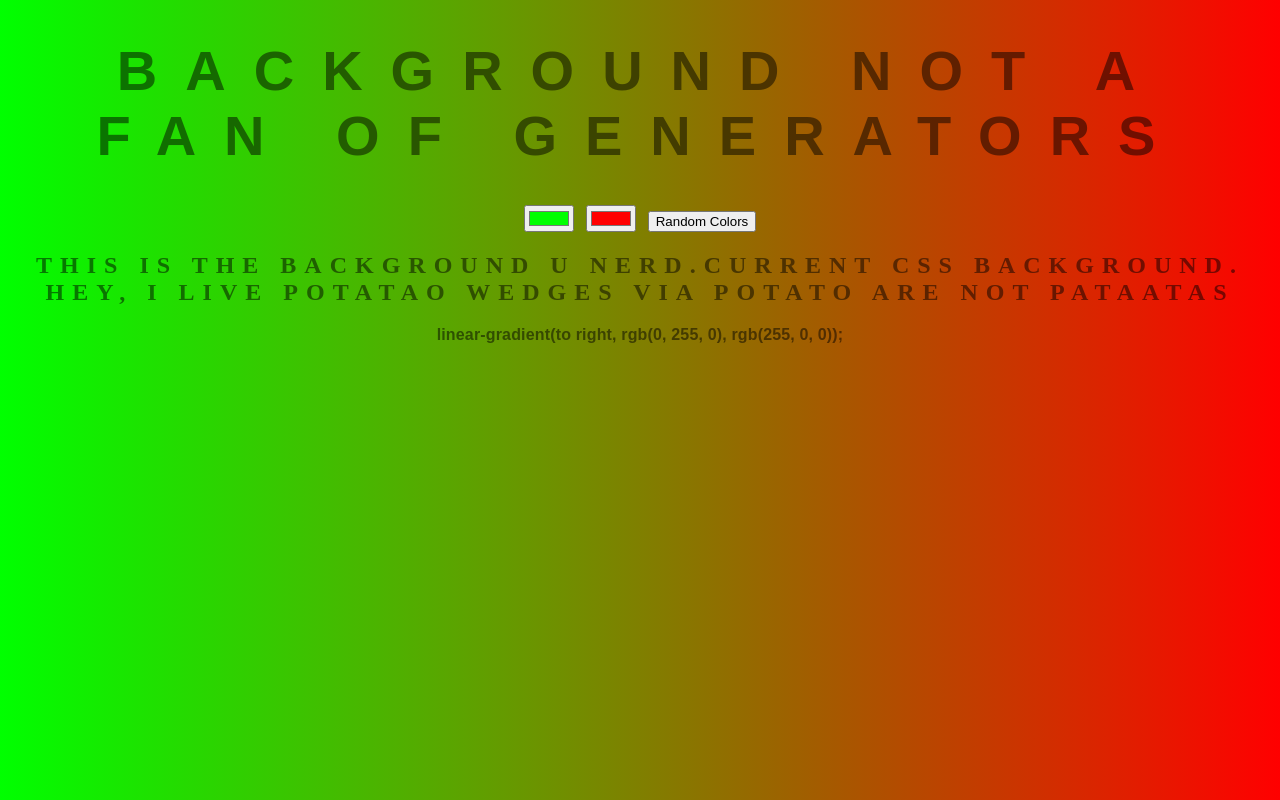
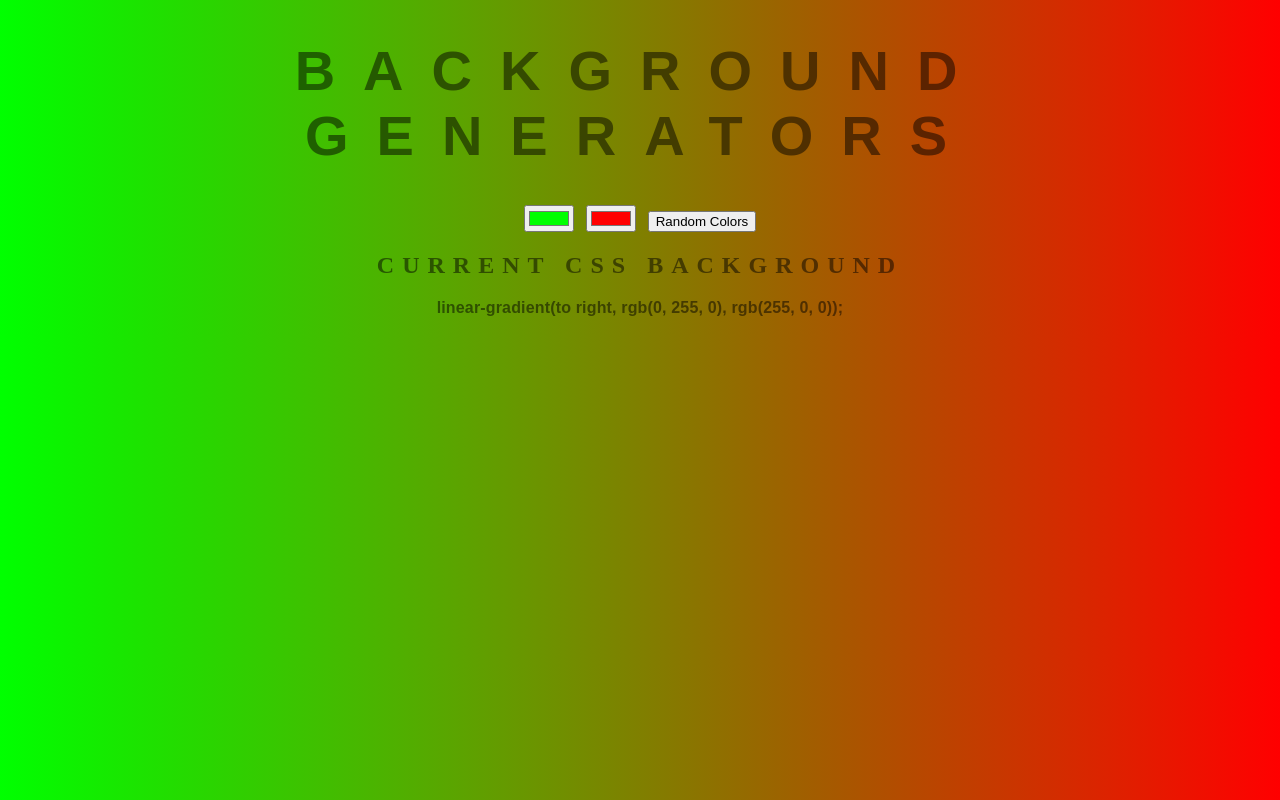
Before and after one commit to moabz49/background-generator, a website: page index.html in a window 1280 px wide. Drawn offline with Linux system fonts and the light colour scheme.

Commit message:
updated the site-debugging

```diff
--- a/index.html
+++ b/index.html
@@ -3,14 +3,14 @@
   <head>
     <meta charset="utf-8">
     <link rel="stylesheet" href="style.css">
-    <title>Super Background --D But its not super son</title>
+    <title>Background Generator</title>
   </head>
   <body id="gradient">
-      <h1>Background not a fan of Generators </h1>
+      <h1>Background Generators </h1>
       <input class="color1" type="color" value="#00ff00">
       <input class="color2" type="color" value="#ff0000">
       <button id="random-btn">Random Colors</button>
-      <h2>This is the background u nerd.Current CSS Background. Hey, i live potatao wedges via potato are not PATAATAS</h2>
+      <h2>Current CSS Background</h2>
       <h3></h3>
       <script type="text/javascript" src="script.js">
 
```
Also changed, not shown: package.json (added, +11 -0 lines).
